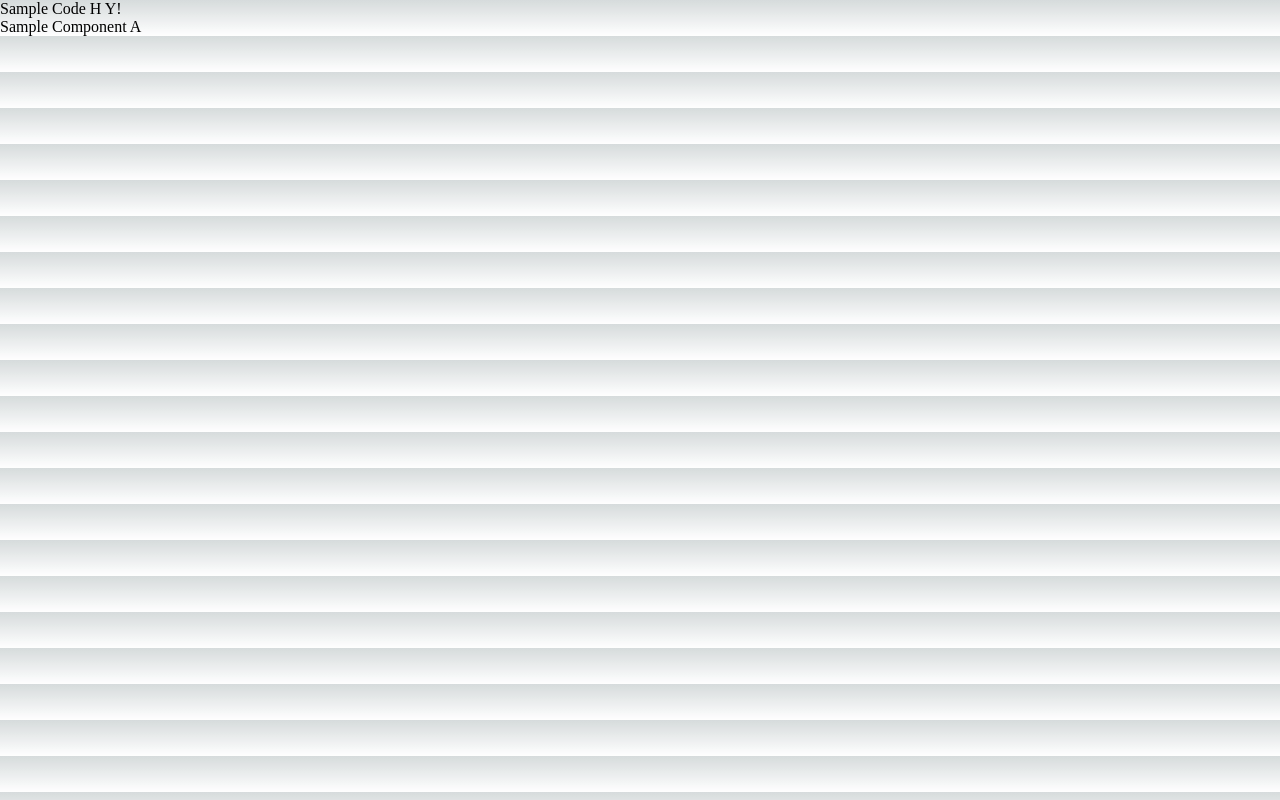
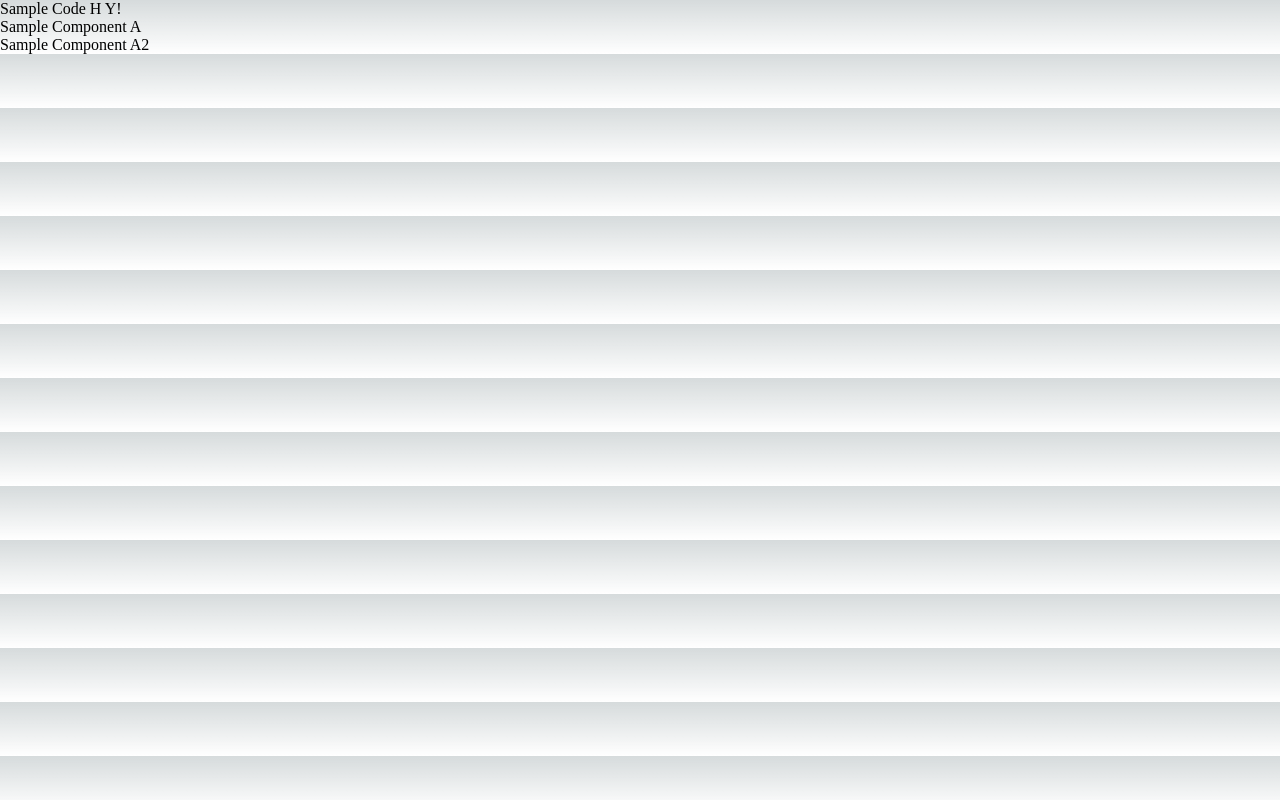
Before and after one commit to SandeshJ-07/Demo, a Next.js app: page /sample in a window 1280 px wide. Built offline with nearby package versions, Linux system fonts and the light colour scheme.

Commit message:
Nye Commit daale h

```diff
--- /dev/null
+++ b/components/let/A.tsx
@@ -0,0 +1,7 @@
+const A = () => {
+    return(
+        <div>Sample Component A2</div>
+    )
+}
+
+export default A;
--- a/next.config.js
+++ b/next.config.js
@@ -1,6 +1,7 @@
 /** @type {import('next').NextConfig} */
 const nextConfig = {
   reactStrictMode: true,
+  swcMinify: false
 }
 
 module.exports = nextConfig
--- a/pages/sample.tsx
+++ b/pages/sample.tsx
@@ -1,10 +1,12 @@
 import A from "@/components/A";
+import A2 from "@/components/let/A";
 
 const SampleComponent = () => {
     return(
         <div>
             <p>Sample Code H Y!</p>
             <A/>
+            <A2/>
             </div>
     );
 }
```
